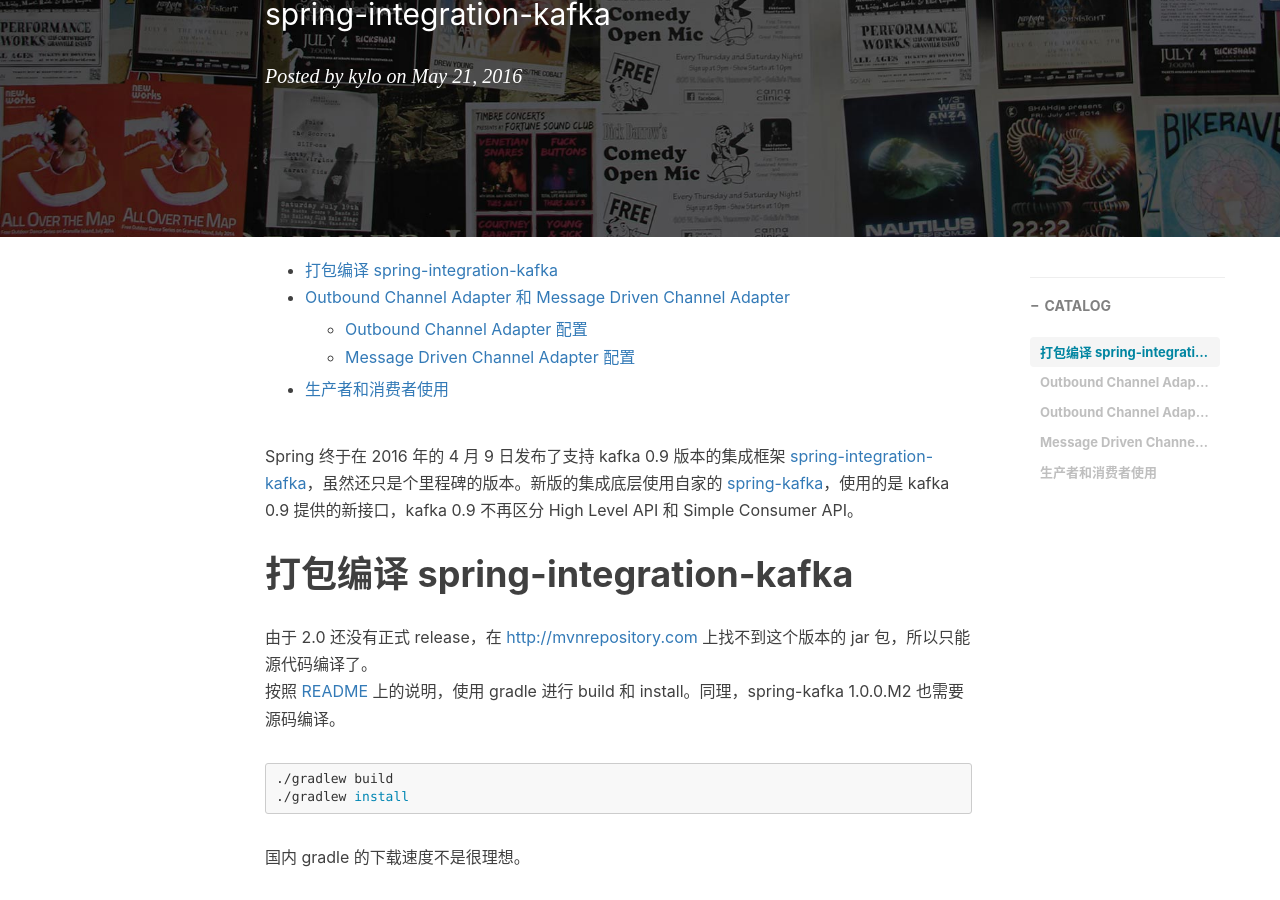
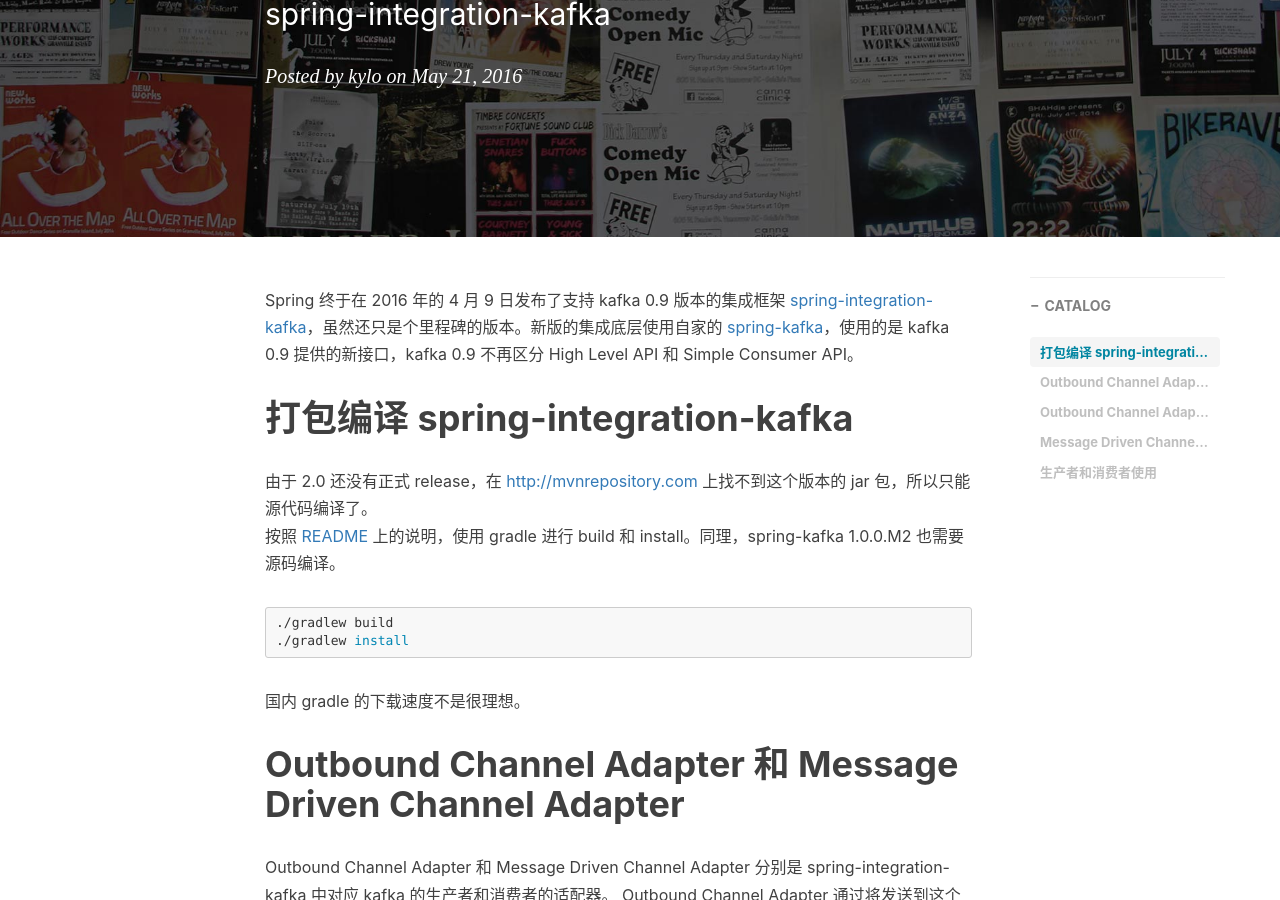
Before and after one commit to kylozw/kylozw.github.io, a Jekyll site: the page built from _posts/2016-5-21-spring-integration-kafka-0.9.md, in a window 1280 px wide and 900 px high, scrolled down 346 px. Built offline with Jekyll 4.4.1, drawn with Linux system fonts in a browser that asks for light colours; nearby versions of some CDN libraries; comment, search, counter and statistics services are not loaded.

Commit message:
remove TOC

```diff
--- a/_posts/2016-5-21-spring-integration-kafka-0.9.md
+++ b/_posts/2016-5-21-spring-integration-kafka-0.9.md
@@ -8,14 +8,6 @@ tags:
   - kafka
   - spring-integration-kafka
 ---
-
-- [打包编译 spring-integration-kafka](#打包编译-spring-integration-kafka)
-- [Outbound Channel Adapter 和 Message Driven Channel Adapter](#outbound-channel-adapter-和-message-driven-channel-adapter)
-
-  - [Outbound Channel Adapter 配置](#outbound-channel-adapter-配置)
-  - [Message Driven Channel Adapter 配置](#message-driven-channel-adapter-配置)
-
-- [生产者和消费者使用](#生产者和消费者使用)
 
 Spring 终于在 2016 年的 4 月 9 日发布了支持 kafka 0.9 版本的集成框架 [spring-integration-kafka](!https://github.com/spring-projects/spring-integration-kafka)，虽然还只是个里程碑的版本。新版的集成底层使用自家的 [spring-kafka](!https://github.com/spring-projects/spring-kafka)，使用的是 kafka 0.9 提供的新接口，kafka 0.9 不再区分 High Level API 和 Simple Consumer API。
 
```
